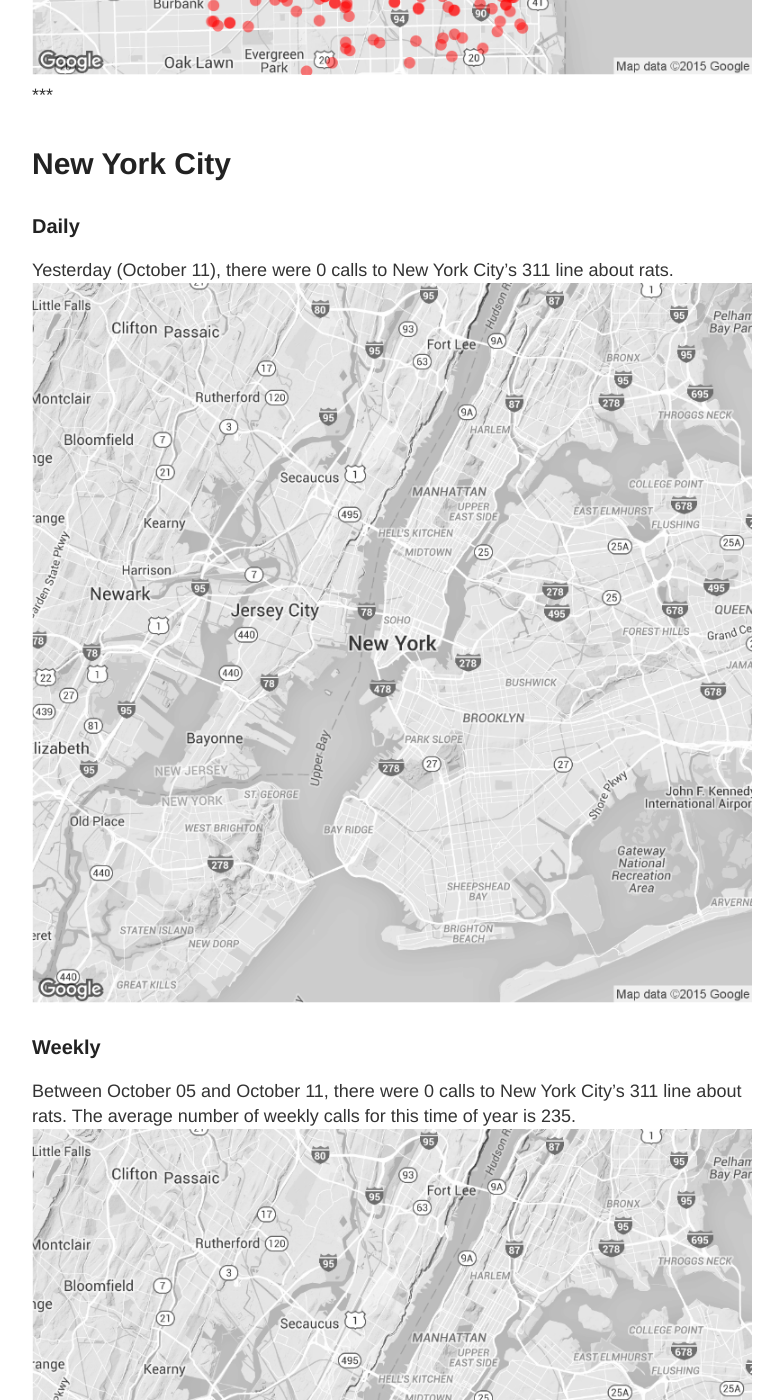
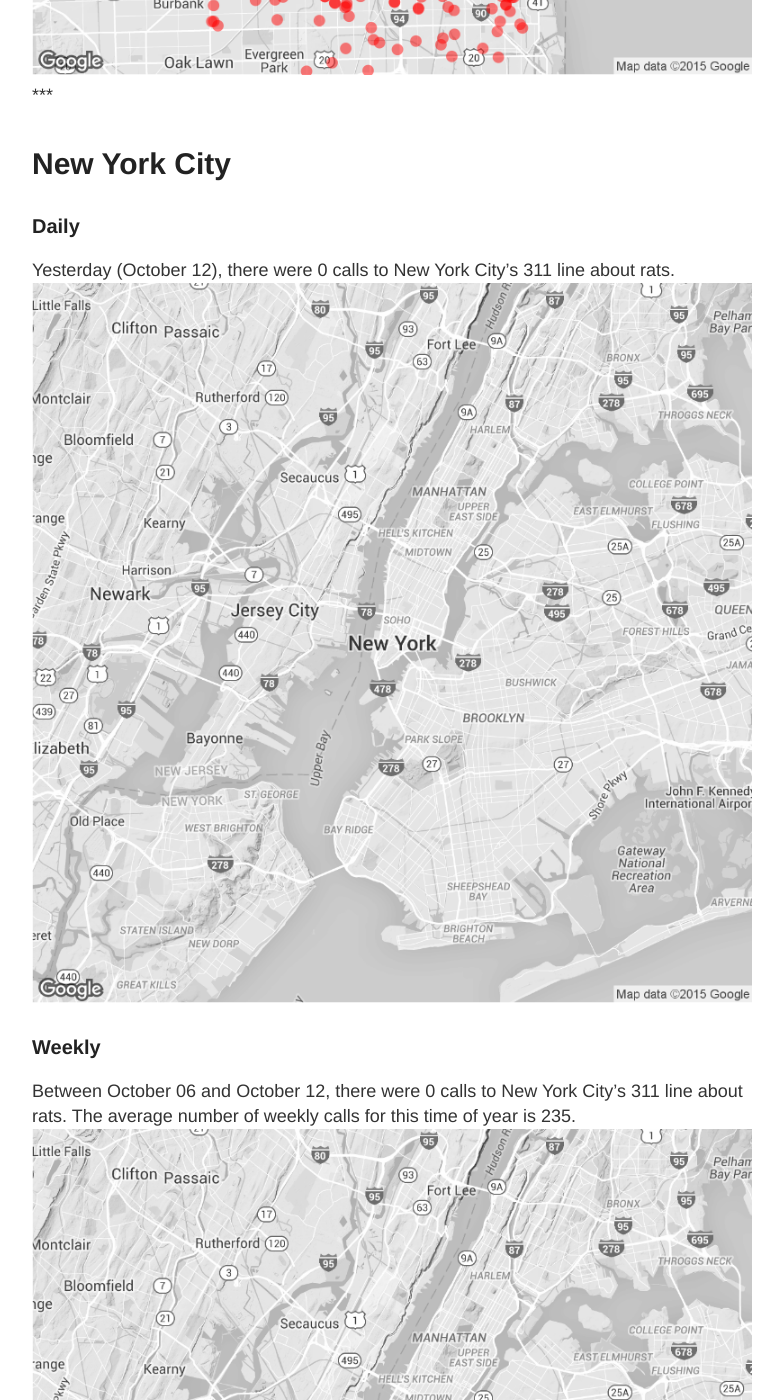
Before and after one commit to DanielHadley/ratmaps, a Jekyll site: the page built from daily.md, in a window 1280 px wide and 1400 px high, scrolled down 1986 px. Shown: the whole window, without its empty margins (248-1031 px from the left). Built offline with Jekyll 4.4.1, drawn with Linux system fonts in a browser that asks for light colours; comment, search, counter and statistics services are not loaded; some of the changed text lies outside the part shown.

Commit message:
Daily Maps

```diff
--- a/daily.md
+++ b/daily.md
@@ -15,22 +15,22 @@
 
 ### Daily
 
-Yesterday (October 11), there were 30 calls to Chicago's 311 line about rats.
+Yesterday (October 12), there were 114 calls to Chicago's 311 line about rats.
 ![Chicago rat calls to 311 weekly map]({{ site.cityimages }}/daily/Chicago_Rat_Map_Daily.png)
 
 ### Weekly
-Between October 05 and October 11, there were 1019 calls to Chicago's 311 line about rats. The average number of weekly calls for this time of year is 725.
+Between October 06 and October 12, there were 921 calls to Chicago's 311 line about rats. The average number of weekly calls for this time of year is 725.
 ![Chicago rat calls to 311 weekly map]({{ site.cityimages }}/daily/Chicago_Rat_Map_Weekly.png)
 ***
 # New York City <a id="nyc"><a>
 
 ### Daily
 
-Yesterday (October 11), there were 0 calls to New York City's 311 line about rats.
+Yesterday (October 12), there were 0 calls to New York City's 311 line about rats.
 ![NYC rat calls to 311 weekly map]({{ site.cityimages }}/daily/NYC_Rat_Map_Daily.png)
 
 ### Weekly
-Between October 05 and October 11, there were 0 calls to New York City's 311 line about rats. The average number of weekly calls for this time of year is 235.
+Between October 06 and October 12, there were 0 calls to New York City's 311 line about rats. The average number of weekly calls for this time of year is 235.
 ![NYC rat calls to 311 weekly map]({{ site.cityimages }}/daily/NYC_Rat_Map_Weekly.png)
 
 Each red dot represents one call about a rat seen in that location. The dots are transparent, so multiple calls from one location will be seen as a solid dot. The usual caveats apply: more calls do not necessarily mean that there are more rats in that location than other parts of the city. A cluster of dots could indicate that one resident is unusually vocal about rodents in his or her neighborhood. Also, more densely populated neighborhoods tend to make more calls to 311.
```
Also changed, not shown: images/pages/daily/Chicago_Rat_Map_Daily.png, images/pages/daily/Chicago_Rat_Map_Weekly.png.
